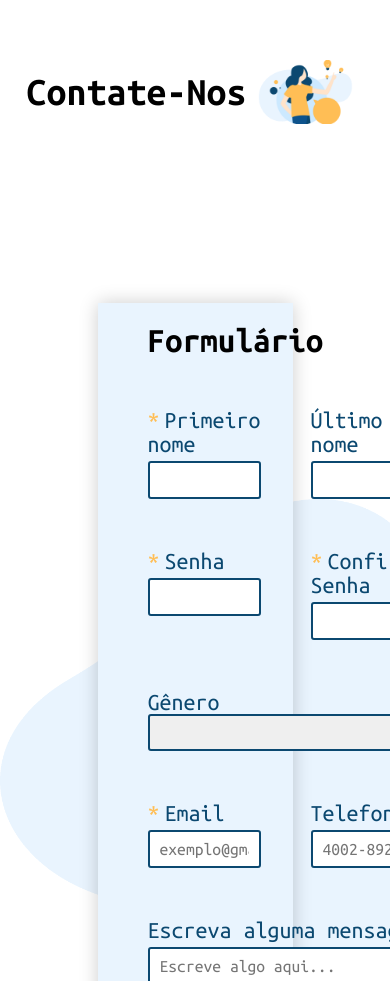
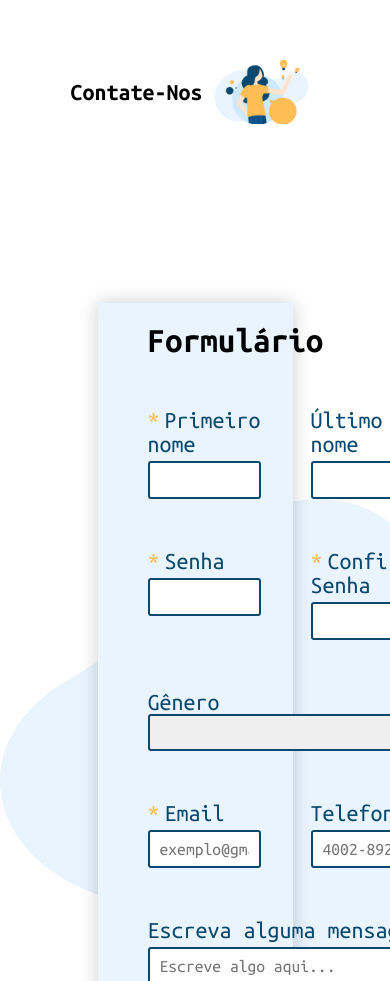
Before and after one commit to DiogoLCarvalho/projeto-validacao-de-formulario, a plain HTML site: page index.html in a window 390 px wide. Shown: the part 119-1100 px from the top of the page. Drawn offline with Linux system fonts and the light colour scheme.

Commit message:
Responsive Design

```diff
--- a/css/contact.css
+++ b/css/contact.css
@@ -41,3 +41,9 @@ picture{
     max-width: 100%;
     height: auto;
 }
+
+@media (max-width:640px) {
+    #contact__title{
+        font-size: 1.5em;
+    }
+}
```
